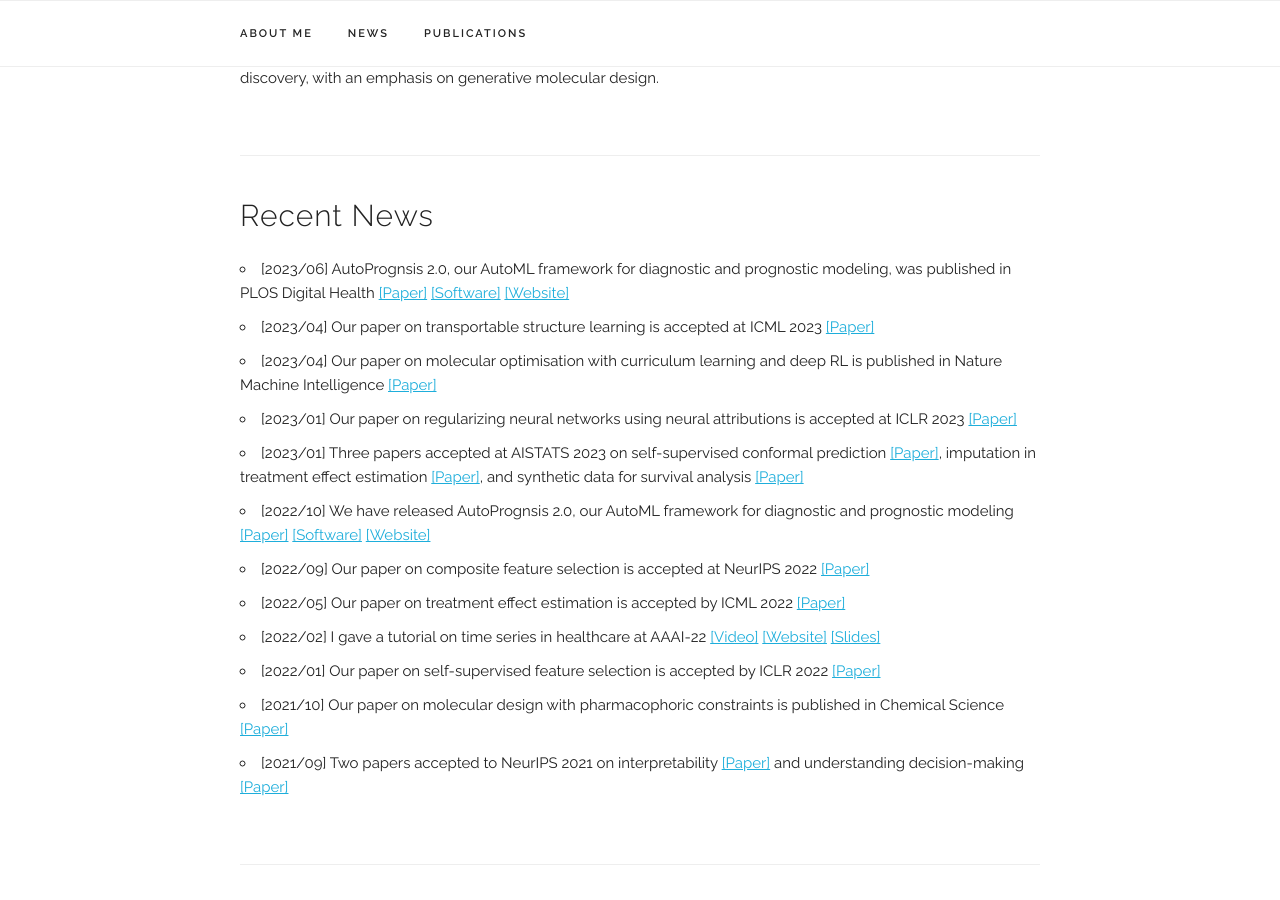
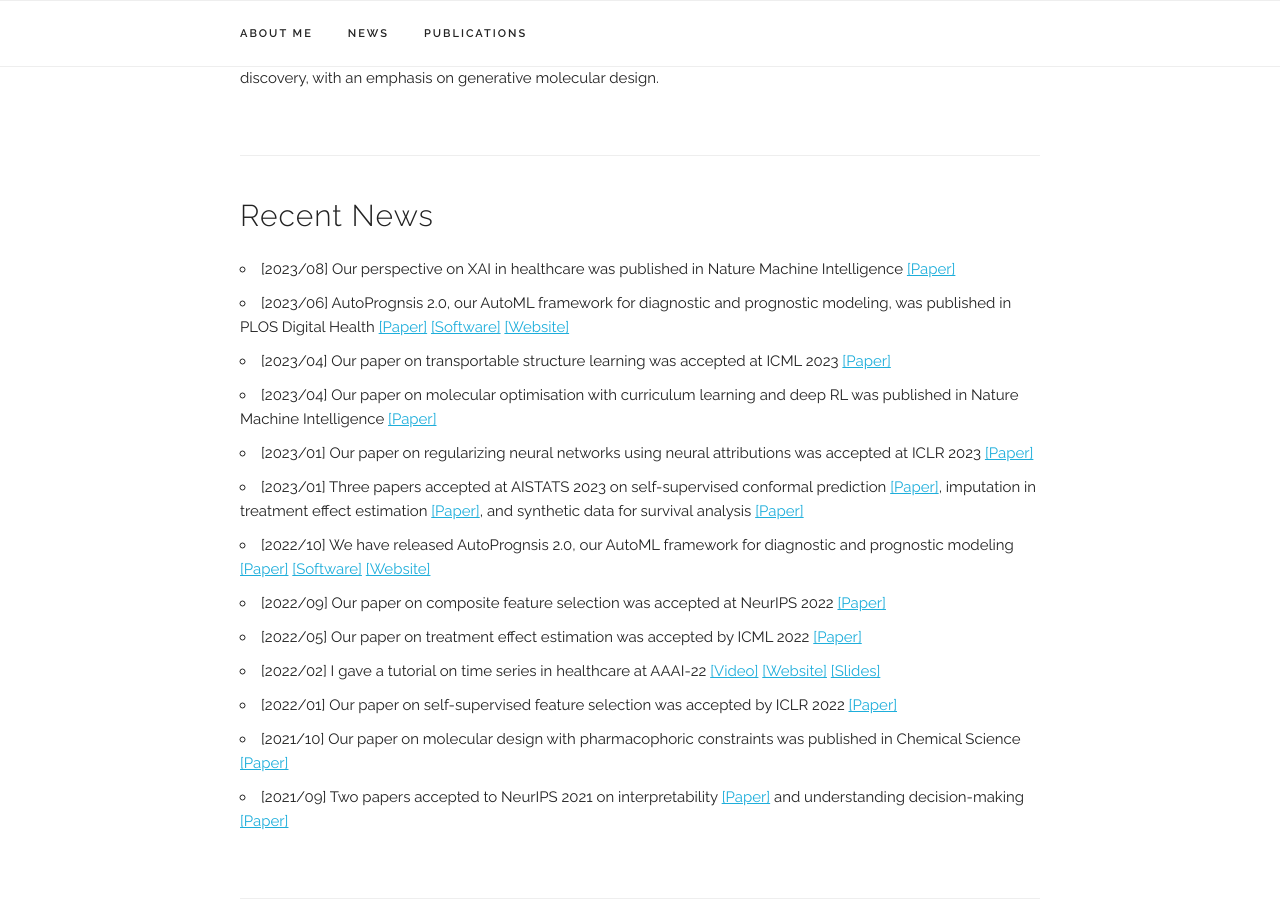
Before and after one commit to fimrie/fimrie.github.io, a Jekyll site: the page built from index.html, in a window 1280 px wide and 900 px high, scrolled down 598 px. Built offline with Jekyll 4.4.1, drawn with Linux system fonts in a browser that asks for light colours; some web fonts are replaced.

Commit message:
Update index.html

```diff
--- a/index.html
+++ b/index.html
@@ -22,17 +22,18 @@ title: Home
 <div class="docs-section" id="news">
   <h4>Recent News</h4>
   <ul>
+    <li>[2023/08] Our perspective on XAI in healthcare was published in Nature Machine Intelligence <a href="https://www.nature.com/articles/s42256-023-00698-2">[Paper]</a></li>
     <li>[2023/06] AutoPrognsis 2.0, our AutoML framework for diagnostic and prognostic modeling, was published in PLOS Digital Health <a href="https://journals.plos.org/digitalhealth/article?id=10.1371/journal.pdig.0000276">[Paper]</a> <a href="https://github.com/vanderschaarlab/AutoPrognosis">[Software]</a> <a href="https://www.autoprognosis.vanderschaar-lab.com/">[Website]</a></li>
-    <li>[2023/04] Our paper on transportable structure learning is accepted at ICML 2023 <a href="https://arxiv.org/abs/2206.06354">[Paper]</a></li>
-    <li>[2023/04] Our paper on molecular optimisation with curriculum learning and deep RL is published in Nature Machine Intelligence <a href="https://www.nature.com/articles/s42256-023-00636-2">[Paper]</a></li>
-    <li>[2023/01] Our paper on regularizing neural networks using neural attributions is accepted at ICLR 2023 <a href="https://openreview.net/pdf?id=n6H86gW8u0d">[Paper]</a></li>
+    <li>[2023/04] Our paper on transportable structure learning was accepted at ICML 2023 <a href="https://arxiv.org/abs/2206.06354">[Paper]</a></li>
+    <li>[2023/04] Our paper on molecular optimisation with curriculum learning and deep RL was published in Nature Machine Intelligence <a href="https://www.nature.com/articles/s42256-023-00636-2">[Paper]</a></li>
+    <li>[2023/01] Our paper on regularizing neural networks using neural attributions was accepted at ICLR 2023 <a href="https://openreview.net/pdf?id=n6H86gW8u0d">[Paper]</a></li>
     <li>[2023/01] Three papers accepted at AISTATS 2023 on self-supervised conformal prediction <a href="https://arxiv.org/abs/2302.12238">[Paper]</a>, imputation in treatment effect estimation <a href="https://arxiv.org/abs/2202.02096">[Paper]</a>, and synthetic data for survival analysis <a href="https://arxiv.org/abs/2302.12749">[Paper]</a></li>
     <li>[2022/10] We have released AutoPrognsis 2.0, our AutoML framework for diagnostic and prognostic modeling <a href="https://arxiv.org/abs/2210.12090">[Paper]</a> <a href="https://github.com/vanderschaarlab/AutoPrognosis">[Software]</a> <a href="https://www.autoprognosis.vanderschaar-lab.com/">[Website]</a></li>
-    <li>[2022/09] Our paper on composite feature selection is accepted at NeurIPS 2022 <a href="https://openreview.net/forum?id=-9PV7GKwYpM">[Paper]</a></li>
-    <li>[2022/05] Our paper on treatment effect estimation is accepted by ICML 2022 <a href="https://proceedings.mlr.press/v162/seedat22b.html">[Paper]</a></li>
+    <li>[2022/09] Our paper on composite feature selection was accepted at NeurIPS 2022 <a href="https://openreview.net/forum?id=-9PV7GKwYpM">[Paper]</a></li>
+    <li>[2022/05] Our paper on treatment effect estimation was accepted by ICML 2022 <a href="https://proceedings.mlr.press/v162/seedat22b.html">[Paper]</a></li>
     <li>[2022/02] I gave a tutorial on time series in healthcare at AAAI-22 <a href="https://www.youtube.com/watch?v=qZI8VBN-mMc">[Video]</a> <a href="https://www.vanderschaar-lab.com/aaai-22-time-series-tutorial/">[Website]</a> <a href="https://vanderschaar-lab.com/papers/2022_AAAI_tutorial_web.pdf">[Slides]</a></li>
-    <li>[2022/01] Our paper on self-supervised feature selection is accepted by ICLR 2022 <a href="https://openreview.net/pdf?id=oDFvtxzPOx">[Paper]</a></li>
-    <li>[2021/10] Our paper on molecular design with pharmacophoric constraints is published in Chemical Science <a href="https://pubs.rsc.org/en/content/articlelanding/2021/SC/D1SC02436A">[Paper]</a></li>
+    <li>[2022/01] Our paper on self-supervised feature selection was accepted by ICLR 2022 <a href="https://openreview.net/pdf?id=oDFvtxzPOx">[Paper]</a></li>
+    <li>[2021/10] Our paper on molecular design with pharmacophoric constraints was published in Chemical Science <a href="https://pubs.rsc.org/en/content/articlelanding/2021/SC/D1SC02436A">[Paper]</a></li>
     <li>[2021/09] Two papers accepted to NeurIPS 2021 on interpretability <a href="https://proceedings.neurips.cc/paper/2021/file/65658fde58ab3c2b6e5132a39fae7cb9-Paper.pdf">[Paper]</a> and understanding decision-making <a href="https://proceedings.neurips.cc/paper/2021/file/c344336196d5ec19bd54fd14befdde87-Paper.pdf">[Paper]</a></li>
   </ul>
 </div>
```
